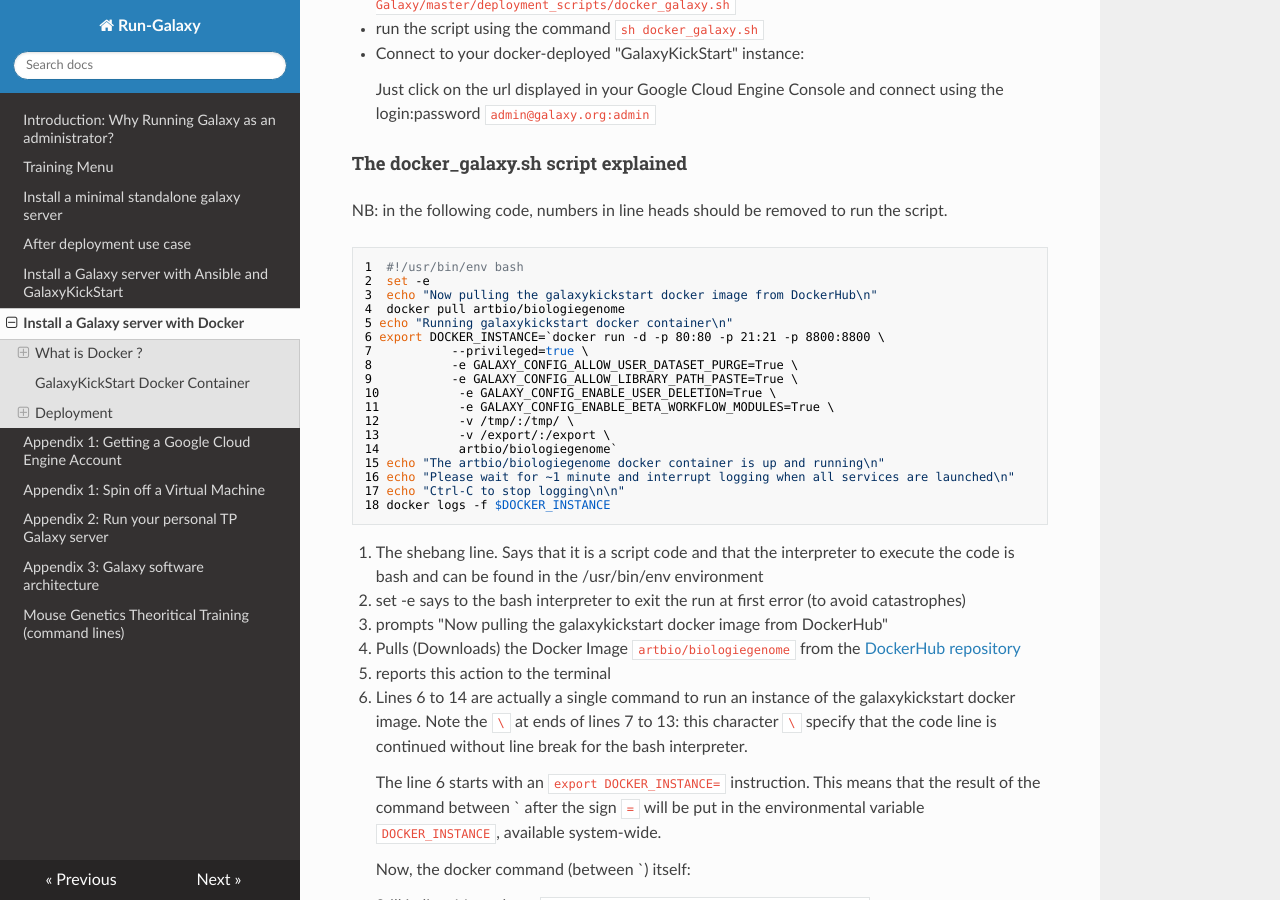
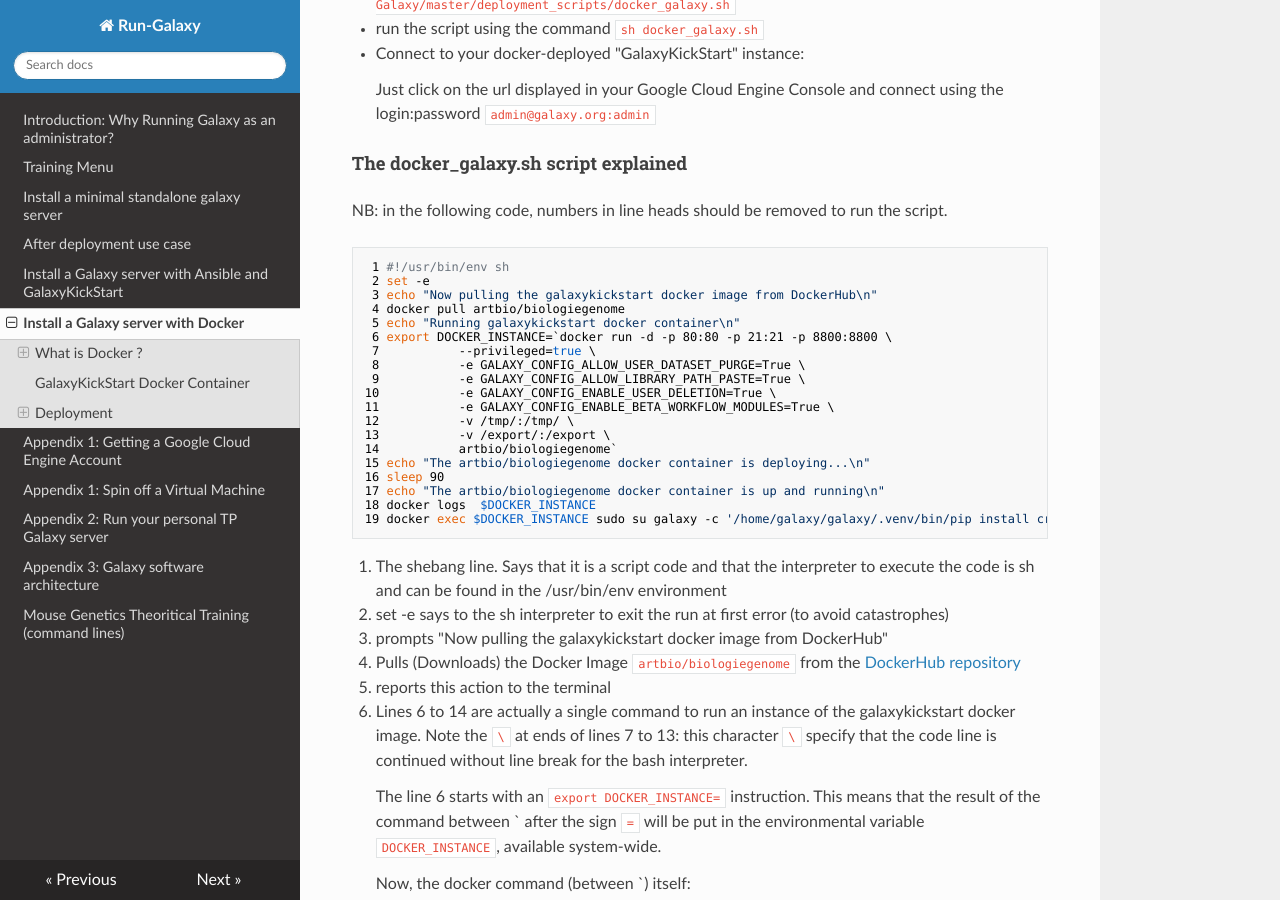
Before and after one commit to ARTbio/Run-Galaxy, an MkDocs documentation site: the page built from docs/Docker_GalaxyKickStart.md, in a window 1280 px wide and 900 px high, scrolled down 1543 px. Built offline with MkDocs 1.6.1, drawn with Linux system fonts in a browser that asks for light colours; nearby versions of some CDN libraries; old or Windows-style settings are respelled for this version of MkDocs; some of the changed text lies outside the part shown.

Commit message:
last correction of the docker deployment. cryptography==2.2.2 is required under ubuntu 14.04 LT

````diff
--- a/docs/Docker_GalaxyKickStart.md
+++ b/docs/Docker_GalaxyKickStart.md
@@ -51,29 +51,30 @@
 NB: in the following code, numbers in line heads should be removed to run the script.
 
 ```
-1  #!/usr/bin/env bash
-2  set -e
-3  echo "Now pulling the galaxykickstart docker image from DockerHub\n"
-4  docker pull artbio/biologiegenome
-5 echo "Running galaxykickstart docker container\n"
-6 export DOCKER_INSTANCE=`docker run -d -p 80:80 -p 21:21 -p 8800:8800 \
-7           --privileged=true \
-8           -e GALAXY_CONFIG_ALLOW_USER_DATASET_PURGE=True \
-9           -e GALAXY_CONFIG_ALLOW_LIBRARY_PATH_PASTE=True \
+ 1 #!/usr/bin/env sh
+ 2 set -e
+ 3 echo "Now pulling the galaxykickstart docker image from DockerHub\n"
+ 4 docker pull artbio/biologiegenome
+ 5 echo "Running galaxykickstart docker container\n"
+ 6 export DOCKER_INSTANCE=`docker run -d -p 80:80 -p 21:21 -p 8800:8800 \
+ 7           --privileged=true \
+ 8           -e GALAXY_CONFIG_ALLOW_USER_DATASET_PURGE=True \
+ 9           -e GALAXY_CONFIG_ALLOW_LIBRARY_PATH_PASTE=True \
 10           -e GALAXY_CONFIG_ENABLE_USER_DELETION=True \
 11           -e GALAXY_CONFIG_ENABLE_BETA_WORKFLOW_MODULES=True \
 12           -v /tmp/:/tmp/ \
 13           -v /export/:/export \
 14           artbio/biologiegenome`
-15 echo "The artbio/biologiegenome docker container is up and running\n"
-16 echo "Please wait for ~1 minute and interrupt logging when all services are launched\n"
-17 echo "Ctrl-C to stop logging\n\n"
-18 docker logs -f $DOCKER_INSTANCE
+15 echo "The artbio/biologiegenome docker container is deploying...\n"
+16 sleep 90
+17 echo "The artbio/biologiegenome docker container is up and running\n"
+18 docker logs  $DOCKER_INSTANCE
+19 docker exec $DOCKER_INSTANCE sudo su galaxy -c '/home/galaxy/galaxy/.venv/bin/pip install cryptography==2.2.2'
 ```
 
 1. The shebang line. Says that it is a script code and that the interpreter to execute the
-code is bash and can be found in the /usr/bin/env environment
-2. set -e says to the bash interpreter to exit the run at first error (to avoid catastrophes)
+code is sh and can be found in the /usr/bin/env environment
+2. set -e says to the sh interpreter to exit the run at first error (to avoid catastrophes)
 3. prompts "Now pulling the galaxykickstart docker image from DockerHub"
 4. Pulls (Downloads) the Docker Image `artbio/biologiegenome` from
 the [DockerHub repository](https://hub.docker.com/r/artbio/biologiegenome/)
@@ -131,10 +132,13 @@
 
 14. This is the end of the docker run command. The docker image to be instantiated is specified.
 15. reports to the terminal user
-16. reports to the terminal user
+16. wait 90 sec during the docker container deployment
 17. reports to the terminal user
 18. Now that the docker container is launched, you can access its logs with the command
-`docker logs -f` (-f means continuous logging until keyboard interruption) followed by the
-identification number of the docker container. We have put this ID in the variable `DOCKER_INSTANCE`
+`docker logs ` followed by the identification number of the docker container.
+We have put this ID in the variable `DOCKER_INSTANCE`
 and we access to the content of this variable by prefixing the variable with a `$ `:
 `docker logs -f $DOCKER_INSTANCE`
+19. This is just an update of the python package `cryptography` for the galaxy server. You see
+here an example of how a user can interact with the docker container to adjust the services it
+is providing.
````
Also changed, not shown: 1 other file.
